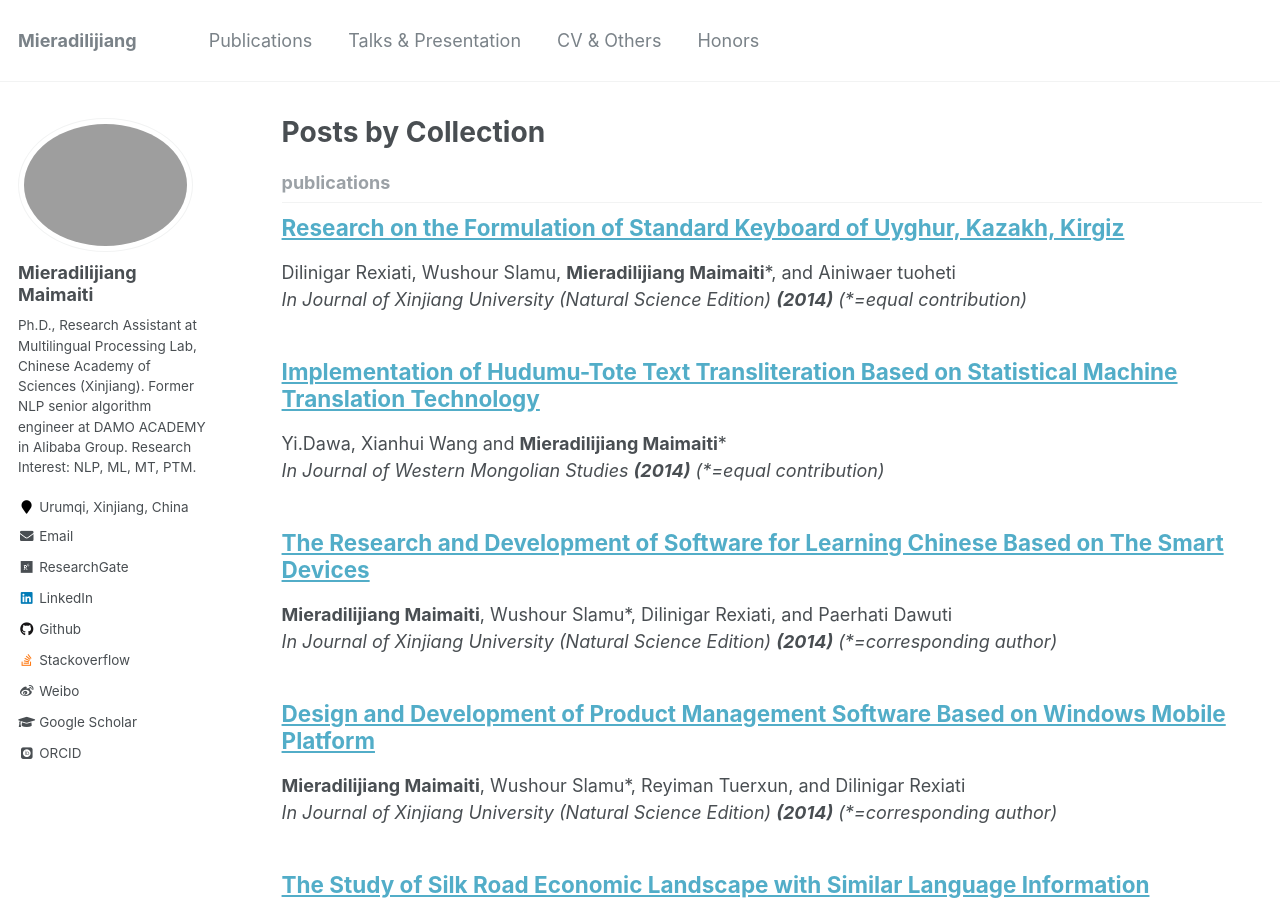
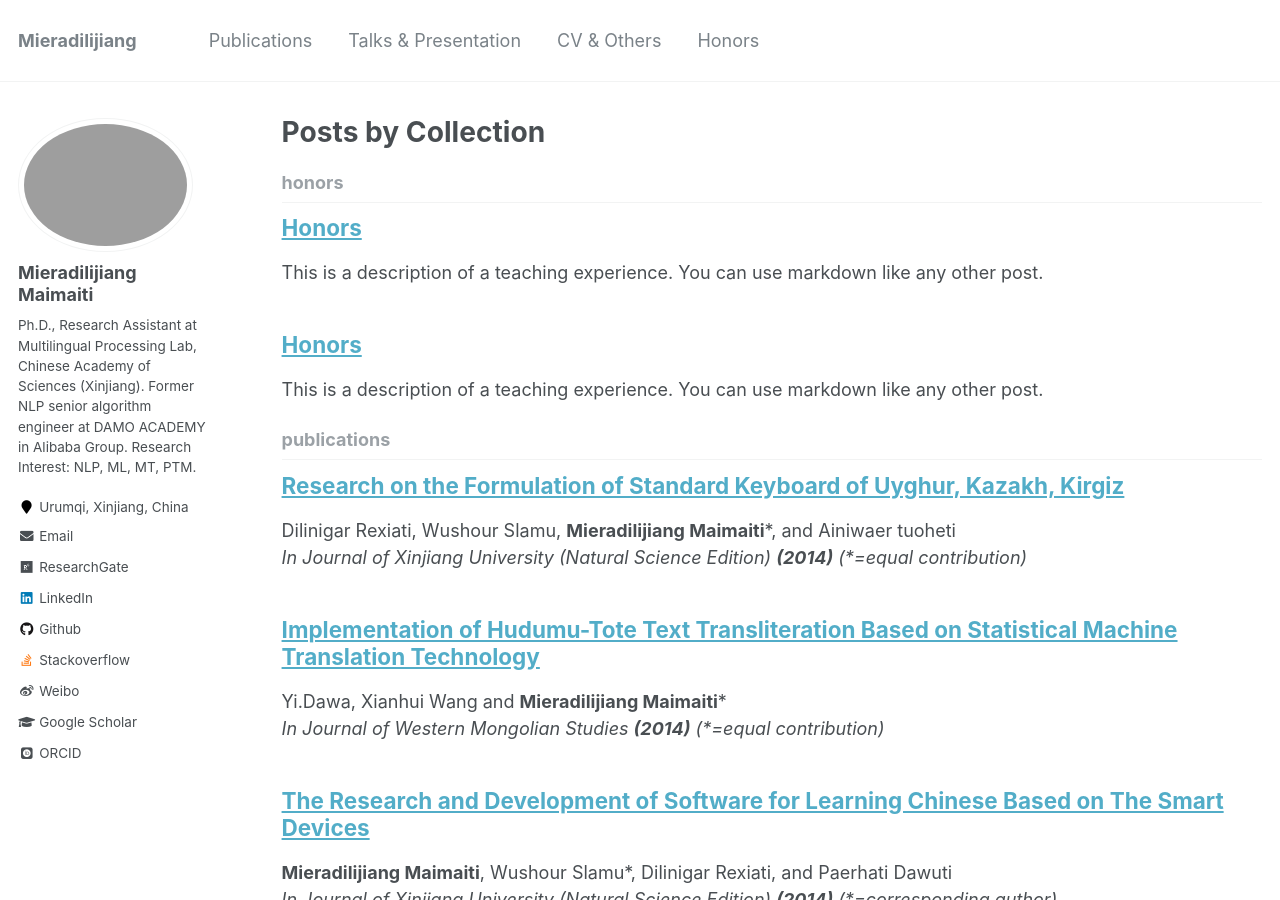
Before and after one commit to miradel51/miradel51.github.io, a Jekyll site: the page built from _pages/collection-archive.html, in a window 1280 px wide and 900 px high. Built offline with Jekyll 4.4.1, drawn with Linux system fonts in a browser that asks for light colours; some web fonts are replaced; part of the change alters nothing that is shown.

Commit message:
Update _config.yml
added the honor into collections

```diff
--- a/_config.yml
+++ b/_config.yml
@@ -181,6 +181,9 @@ collections:
   talks:
     output: true
     permalink: /:collection/:path/
+  honors:
+    output: true
+    permalink: /:collection/:path/
 
 
 # Defaults
```
